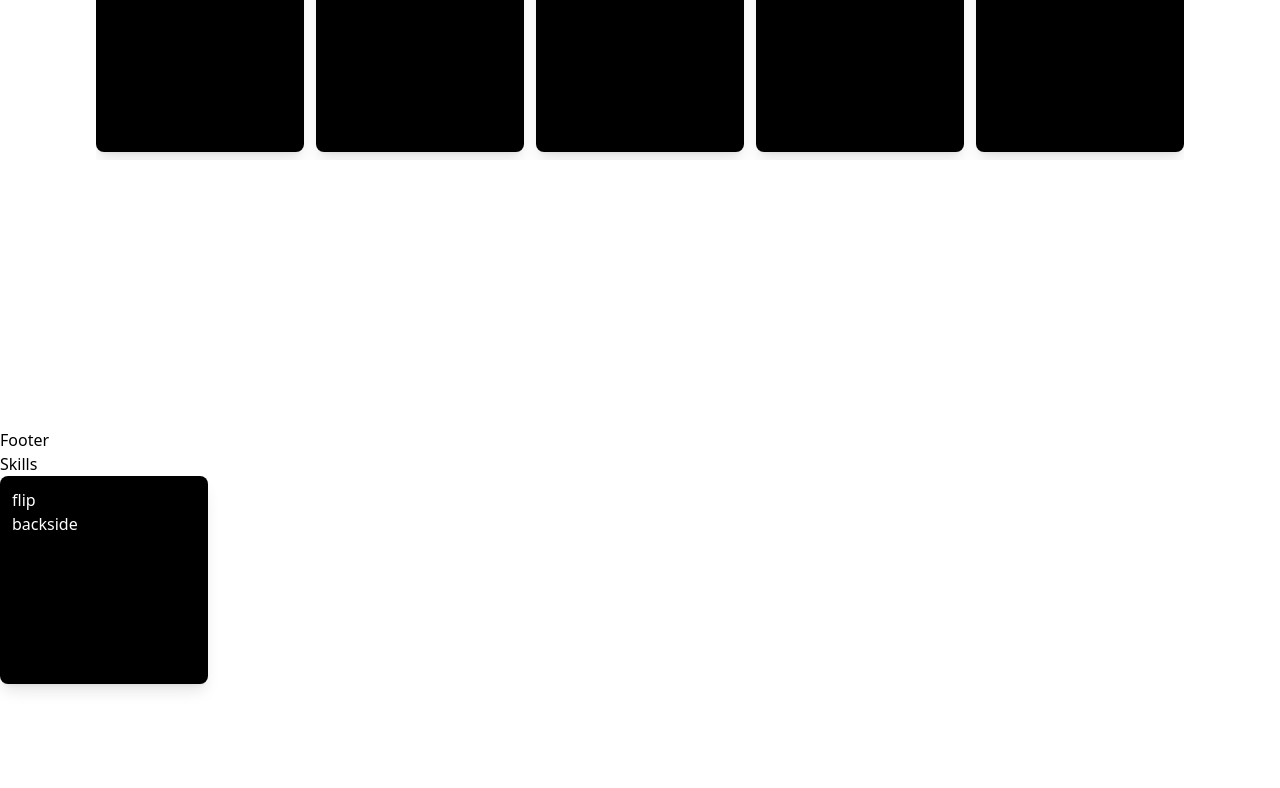
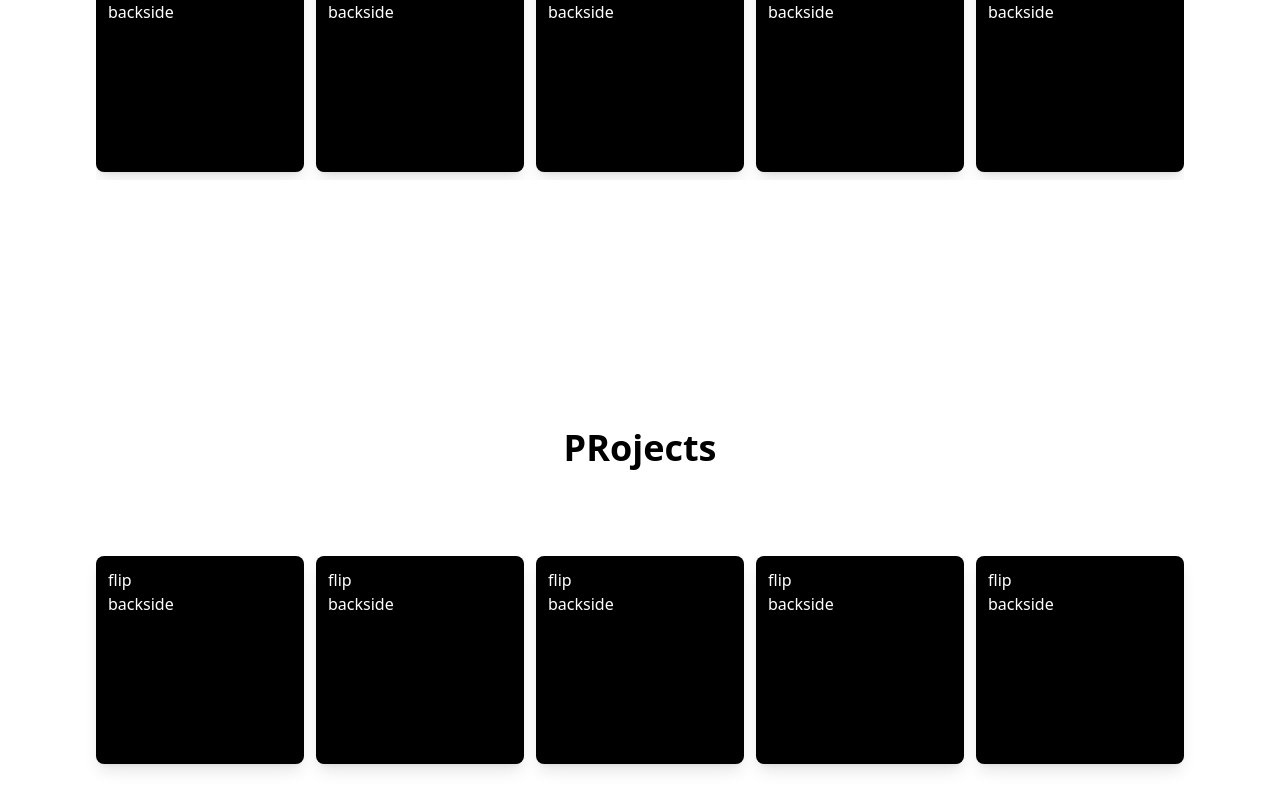
Before and after one commit to HariKrishna-28/portfolio, a React (Create React App) app in the folder client/: page / in a window 1280 px wide. Shown: the part 2009-2797 px from the top of the page. Before the commit the page ends 2693 px from the top, so only its background shows below. Built offline with nearby package versions, Linux system fonts and the light colour scheme.

Commit message:
refactor

```diff
--- a/client/src/App.js
+++ b/client/src/App.js
@@ -19,9 +19,9 @@ function App() {
         <Header />
         <About />
         <Contributions />
-        <Footer />
-        <Skills />
         <Projects />
+        {/* <Footer />
+        <Skills /> */}
         {/* <NavDots active={true} />
         <SocialMedia /> */}
       </div>
--- a/client/src/components/NavBar/NavBar.jsx
+++ b/client/src/components/NavBar/NavBar.jsx
@@ -27,8 +27,9 @@ const NavBar = () => {
         setAnchorElUser(event.currentTarget);
     };
 
-    const handleCloseNavMenu = () => {
+    const handleCloseNavMenu = (section) => {
         setAnchorElNav(null);
+        document.getElementById(section).scrollIntoView()
     };
 
     const handleCloseUserMenu = () => {
@@ -91,10 +92,10 @@ const NavBar = () => {
                             }}
                         >
                             {sections.map((page) => (
-                                <MenuItem key={page} onClick={handleCloseNavMenu}>
-                                    <a href={`#${page}`}>
+                                <MenuItem key={page} onClick={() => handleCloseNavMenu(page)}>
+                                    <div>
                                         <Typography textAlign="center">{page}</Typography>
-                                    </a>
+                                    </div>
                                 </MenuItem>
                             ))}
                         </Menu>
@@ -123,16 +124,16 @@ const NavBar = () => {
                     <Box sx={{ flexGrow: 1, display: { xs: 'none', md: 'flex' } }}>
                         <div className='flex w-full items-center justify-end gap-3'>
                             {sections.map((page) => (
-                                <a href={`#${page}`}>
+                                <div>
                                     <Button
                                         key={page}
-                                        onClick={handleCloseNavMenu}
+                                        onClick={() => handleCloseNavMenu(page)}
 
                                         sx={{ my: 2, color: 'white', display: 'block', fontFamily: 'Proxima Nova, system-ui, sans-serif', }}
                                     >
                                         {page}
                                     </Button>
-                                </a>
+                                </div>
                             ))}
                         </div>
                     </Box>
--- a/client/src/container/Contributions/Contributions.jsx
+++ b/client/src/container/Contributions/Contributions.jsx
@@ -8,7 +8,7 @@ const vals = [1, 2, 3, 4, 5]
 const Contributions = () => {
     return (
         <div id='Contributions' className='flex flel-col items-center justify-center h-screen'>
-            <div>
+            <div className='flex flex-col gap-10 '>
                 <div className='text-center font-bold text-4xl'>
                     CONTRIBUTIONS
                 </div>
--- a/client/src/container/Projects/Projects.jsx
+++ b/client/src/container/Projects/Projects.jsx
@@ -1,10 +1,35 @@
 import React from 'react'
 import FlipCard from '../../components/FlipCard/FlipCard'
+import { motion } from 'framer-motion'
+
+const vals = [1, 2, 3, 4, 5]
+
 
 const Projects = () => {
     return (
-        <div>
-            <FlipCard />
+        <div id='Projects' className='flex items-center justify-center'>
+            <div className='flex flex-col gap-10 '>
+                <div className='text-center font-bold text-4xl'>
+                    PRojects
+                </div>
+                <div className='flex-grow overflow-x-auto p-10'>
+                    <motion.div
+                        whileInView={{ x: [-100, 0], opacity: [0, 1] }}
+                        transition={{ duration: 0.5 }}
+                        className='flex w-full scrollbar-hide flex-row items-center gap-3 h-56' >
+                        {vals.map((element, index) => {
+                            return (
+                                <>
+                                    <FlipCard />
+                                    {/* <FlipCard />
+                                    <FlipCard /> */}
+                                </>
+                            )
+                        })}
+                    </motion.div>
+                </div>
+            </div>
+
         </div>
     )
 }
```
